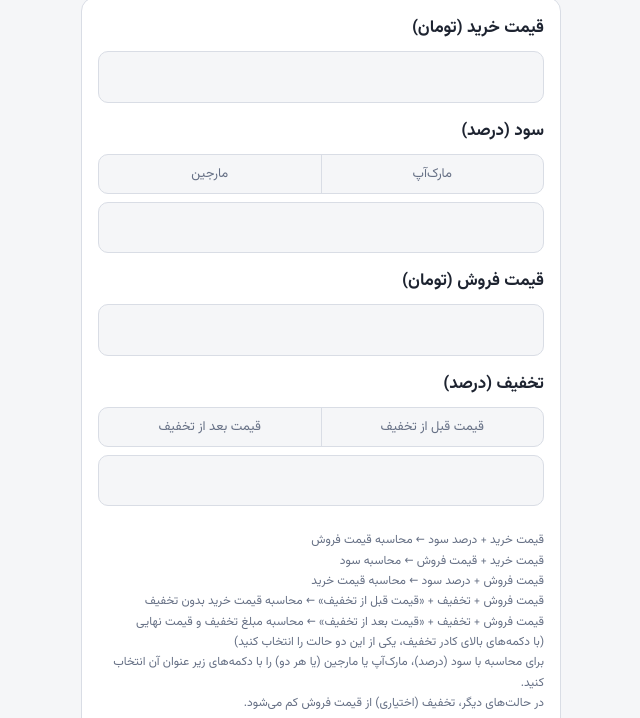
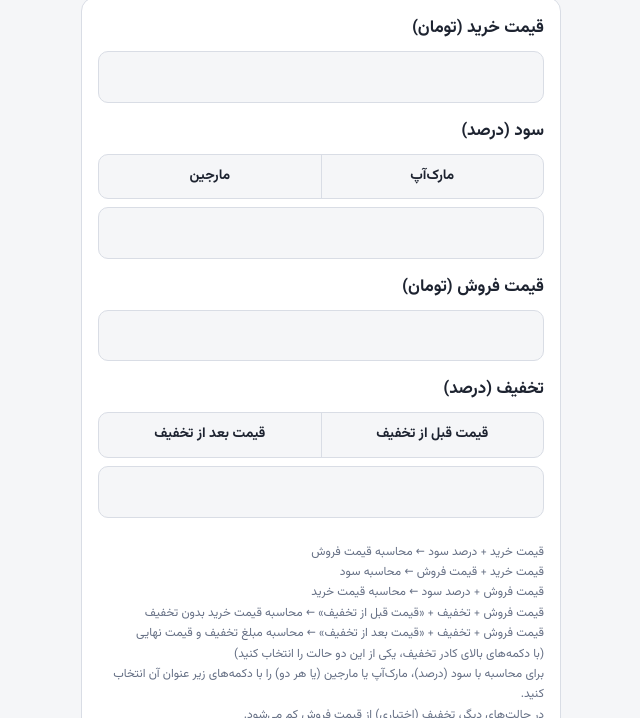
Before and after one commit to ArminKz79/product-profit-calculation, a plain HTML site: page index.html in a window 1280 px wide. Shown: the part 82-800 px from the top of the page, without its empty margins (319-959 px from the left). Drawn offline with Linux system fonts and the light colour scheme.

Commit message:
Add files via upload

```diff
--- a/index.html
+++ b/index.html
@@ -107,8 +107,8 @@
   .field:last-of-type { margin-bottom: 0; }
   .seg { display: flex; margin-bottom: 8px; border: 1px solid var(--border); border-radius: 10px; overflow: hidden; background: var(--bg); }
   .seg button {
-    flex: 1; padding: 8px 6px; border: 0; background: transparent; color: var(--muted);
-    font: inherit; font-size: 13px; cursor: pointer; -webkit-tap-highlight-color: transparent;
+    flex: 1; padding: 10px 6px; border: 0; background: transparent; color: var(--text);
+    font: inherit; font-size: 14px; font-weight: bold; cursor: pointer; -webkit-tap-highlight-color: transparent;
   }
   .seg button + button { border-right: 1px solid var(--border); }
   .seg button.on { background: var(--accent-soft); color: var(--accent); font-weight: bold; }
```
